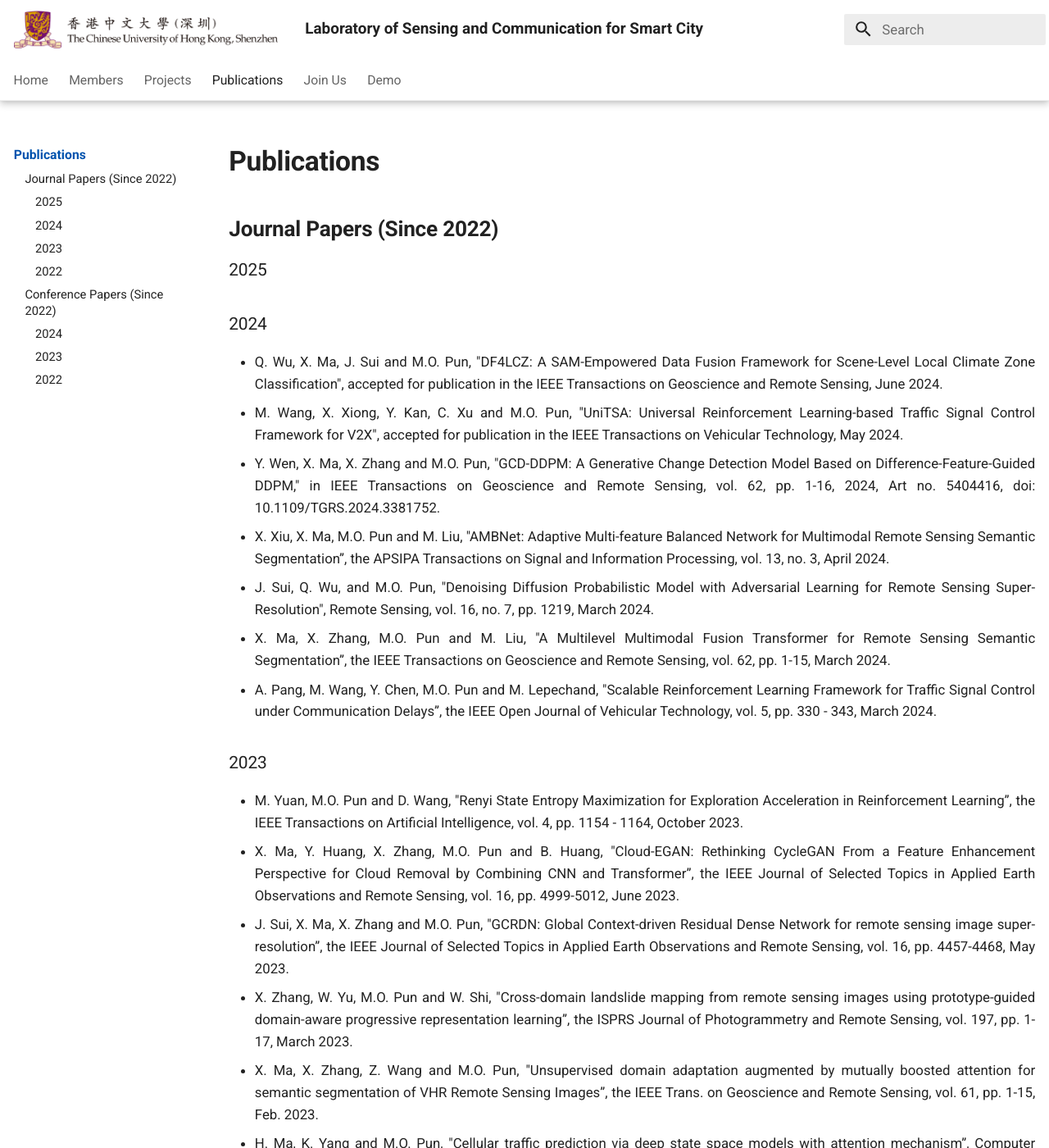
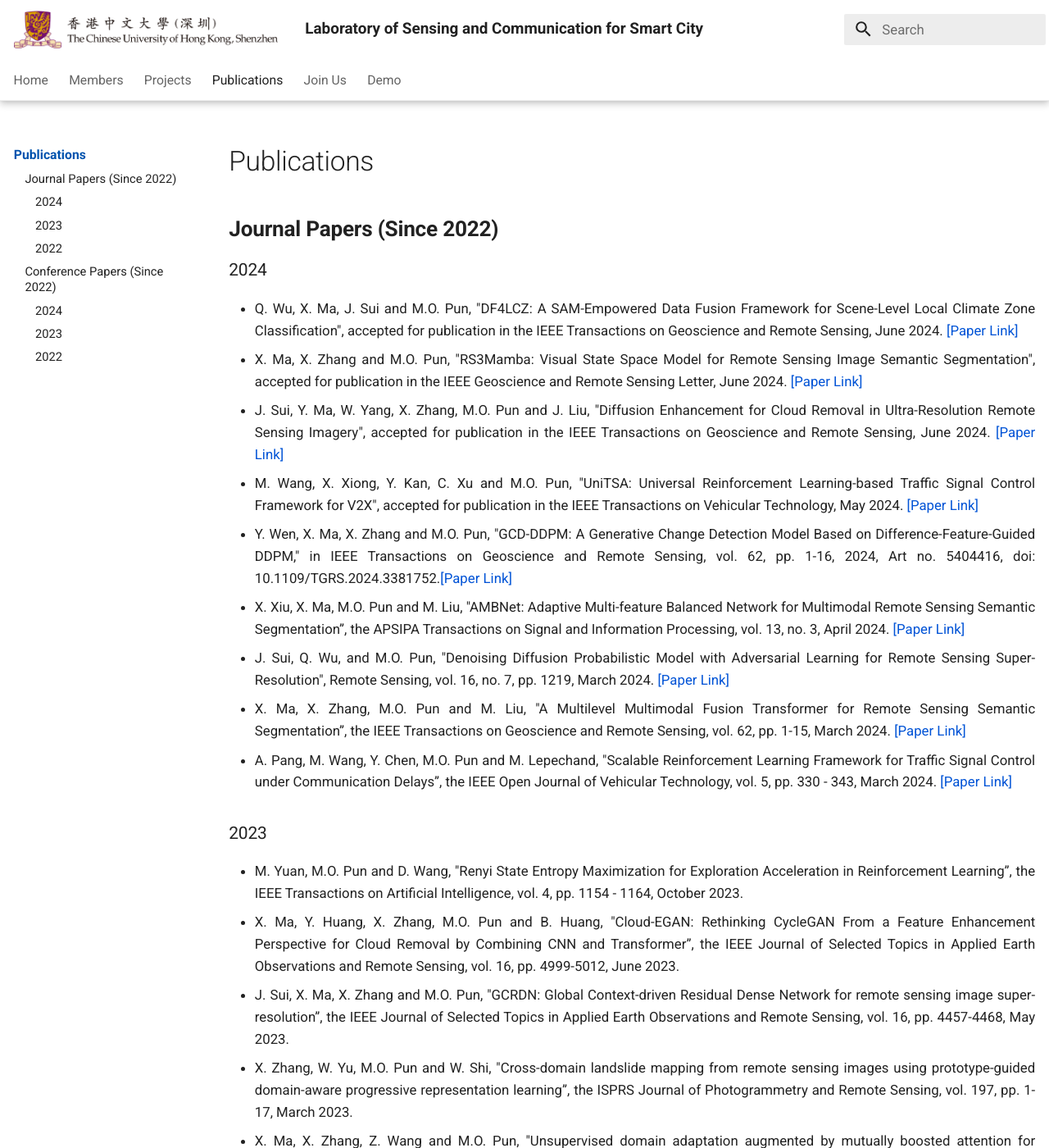
Before and after one commit to Traffic-Alpha/Sensing-Communication4Smart-City, an MkDocs documentation site: the page built from docs/pubs.md, in a window 1280 px wide and 1400 px high. Shown: the whole window at 82% size. Built offline with MkDocs 1.6.1 and Material for MkDocs 9.7.7, drawn with Linux system fonts in a browser that asks for light colours; some of the changed text lies outside the part shown.

Commit message:
update informations

```diff
--- a/docs/pubs.md
+++ b/docs/pubs.md
@@ -1,18 +1,15 @@
-# **Publications**
-
 ## **Journal Papers (Since 2022)**
-
-### 2025
-
 ### 2024
 
-- Q. Wu, X. Ma, J. Sui and M.O. Pun, "DF4LCZ: A SAM-Empowered Data Fusion Framework for Scene-Level Local Climate Zone Classification", accepted for publication in the IEEE Transactions on Geoscience and Remote Sensing, June 2024.
-- M. Wang, X. Xiong, Y. Kan, C. Xu and M.O. Pun, "UniTSA: Universal Reinforcement Learning-based Traffic Signal Control Framework for V2X", accepted for publication in the IEEE Transactions on Vehicular Technology, May 2024.
-- Y. Wen, X. Ma, X. Zhang and M.O. Pun, "GCD-DDPM: A Generative Change Detection Model Based on Difference-Feature-Guided DDPM," in IEEE Transactions on Geoscience and Remote Sensing, vol. 62, pp. 1-16, 2024, Art no. 5404416, doi: 10.1109/TGRS.2024.3381752.
-- X. Xiu, X. Ma, M.O. Pun and M. Liu, "AMBNet: Adaptive Multi-feature Balanced Network for Multimodal Remote Sensing Semantic Segmentation”, the APSIPA Transactions on Signal and Information Processing,  vol. 13, no. 3, April 2024.
-- J. Sui, Q. Wu, and M.O. Pun, "Denoising Diffusion Probabilistic Model with Adversarial Learning for Remote Sensing Super-Resolution", Remote Sensing, vol. 16, no. 7, pp. 1219, March 2024.
-- X. Ma, X. Zhang, M.O. Pun and M. Liu, "A Multilevel Multimodal Fusion Transformer for Remote Sensing Semantic Segmentation”, the IEEE Transactions on Geoscience and Remote Sensing, vol. 62, pp. 1-15, March 2024.
-- A. Pang, M. Wang, Y. Chen, M.O. Pun and M. Lepechand, "Scalable Reinforcement Learning Framework for Traffic Signal Control under Communication Delays”, the IEEE Open Journal of Vehicular Technology,  vol. 5, pp. 330 - 343, March 2024.
+- Q. Wu, X. Ma, J. Sui and M.O. Pun, "DF4LCZ: A SAM-Empowered Data Fusion Framework for Scene-Level Local Climate Zone Classification", accepted for publication in the IEEE Transactions on Geoscience and Remote Sensing, June 2024. [[Paper Link]](https://ieeexplore.ieee.org/abstract/document/10556641)
+- X. Ma, X. Zhang and M.O. Pun, "RS3Mamba: Visual State Space Model for Remote Sensing Image Semantic Segmentation", accepted for publication in the IEEE Geoscience and Remote Sensing Letter, June 2024. [[Paper Link]](https://ieeexplore.ieee.org/document/10556777)
+- J. Sui, Y. Ma, W. Yang, X. Zhang, M.O. Pun and J. Liu, "Diffusion Enhancement for Cloud Removal in Ultra-Resolution Remote Sensing Imagery", accepted for publication in the IEEE Transactions on Geoscience and Remote Sensing, June 2024. [[Paper Link]](https://ieeexplore.ieee.org/document/10552304)
+- M. Wang, X. Xiong, Y. Kan, C. Xu and M.O. Pun, "UniTSA: Universal Reinforcement Learning-based Traffic Signal Control Framework for V2X", accepted for publication in the IEEE Transactions on Vehicular Technology, May 2024. [[Paper Link]](https://ieeexplore.ieee.org/document/10535743)
+- Y. Wen, X. Ma, X. Zhang and M.O. Pun, "GCD-DDPM: A Generative Change Detection Model Based on Difference-Feature-Guided DDPM," in IEEE Transactions on Geoscience and Remote Sensing, vol. 62, pp. 1-16, 2024, Art no. 5404416, doi: 10.1109/TGRS.2024.3381752.[[Paper Link]](https://ieeexplore.ieee.org/document/10479050)
+- X. Xiu, X. Ma, M.O. Pun and M. Liu, "AMBNet: Adaptive Multi-feature Balanced Network for Multimodal Remote Sensing Semantic Segmentation”, the APSIPA Transactions on Signal and Information Processing,  vol. 13, no. 3, April 2024. [[Paper Link]](https://www.nowpublishers.com/article/Details/SIP-2023-0071)
+- J. Sui, Q. Wu, and M.O. Pun, "Denoising Diffusion Probabilistic Model with Adversarial Learning for Remote Sensing Super-Resolution", Remote Sensing, vol. 16, no. 7, pp. 1219, March 2024. [[Paper Link]](https://www.mdpi.com/2072-4292/16/7/1219)
+- X. Ma, X. Zhang, M.O. Pun and M. Liu, "A Multilevel Multimodal Fusion Transformer for Remote Sensing Semantic Segmentation”, the IEEE Transactions on Geoscience and Remote Sensing, vol. 62, pp. 1-15, March 2024. [[Paper Link]](https://ieeexplore.ieee.org/document/10458980)
+- A. Pang, M. Wang, Y. Chen, M.O. Pun and M. Lepechand, "Scalable Reinforcement Learning Framework for Traffic Signal Control under Communication Delays”, the IEEE Open Journal of Vehicular Technology,  vol. 5, pp. 330 - 343, March 2024. [[Paper Link]](https://ieeexplore.ieee.org/iel7/8782711/8889399/10443835.pdf)
 
 ### 2023
 
--- a/mkdocs.yml
+++ b/mkdocs.yml
@@ -1,6 +1,6 @@
 site_name: "Laboratory of Sensing and Communication for Smart City"
 site_url: https://mypage.cuhk.edu.cn/academics/simonpun/
-copyright: "Copyright &copy; LSCSC 2024 All rights reserved <span style='color: #161616;'>Designed by YUAN Mingqi and WANG Maonan.</span>"
+copyright: "Copyright &copy; LSCSC 2024 All rights reserved. <span style='color: #161616;'>Designed by YUAN Mingqi and WANG Maonan.</span>"
 theme:
   name: material
   custom_dir: docs/overrides/
```
Also changed, not shown: docs/index.md (+6 -4 lines), docs/members.md (+2 -2 lines), docs/pi.md (+6 -6 lines).
